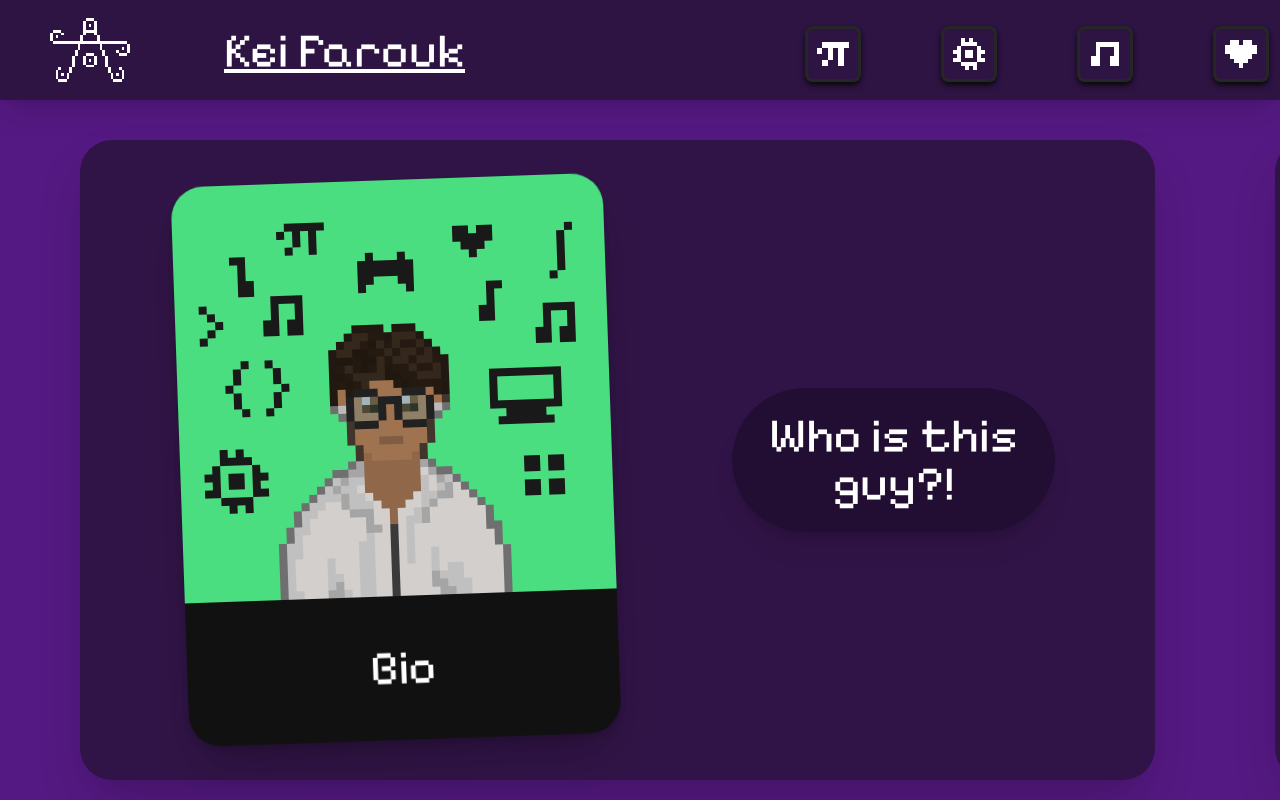
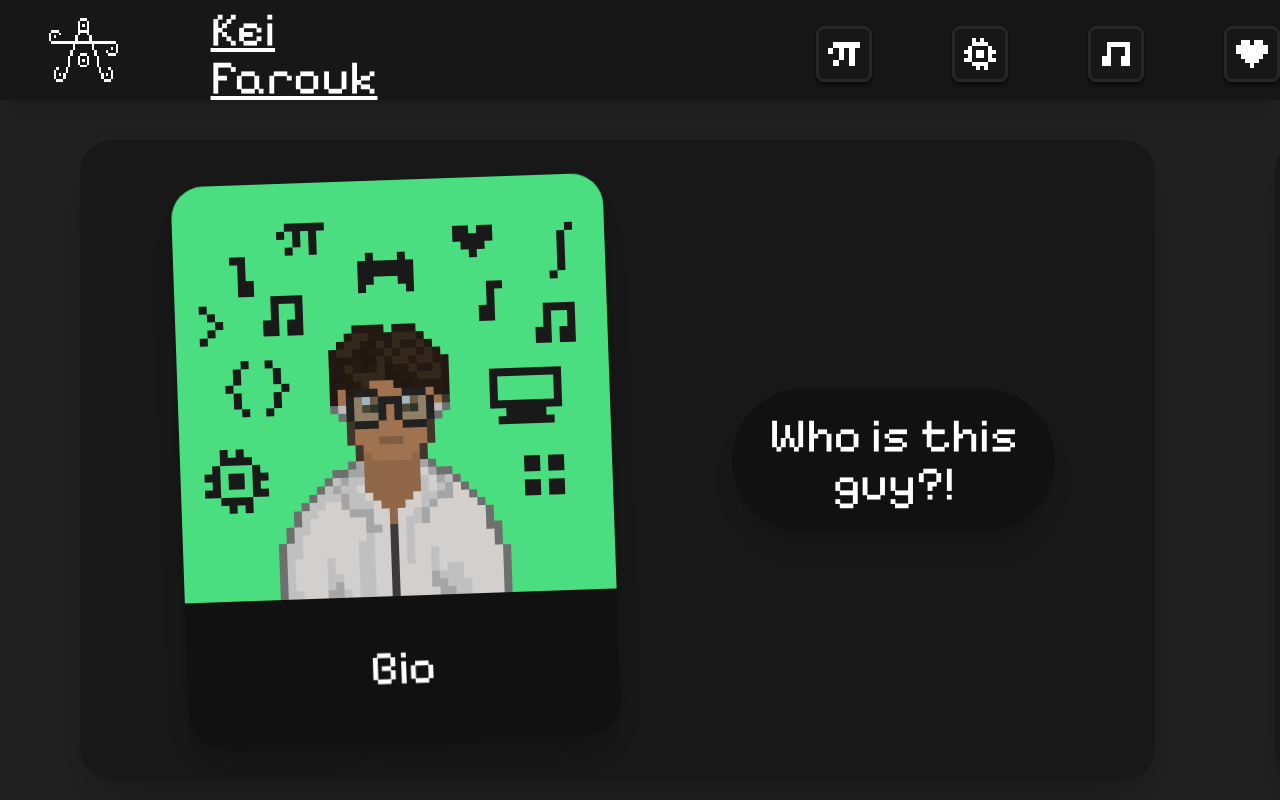
Before and after one commit to CadmusKei/Portfolio, a React (Vite) app: page / in a window 1280 px wide. Built offline with nearby package versions, Linux system fonts and the light colour scheme.

Commit message:
Changed method

```diff
--- a/src/App.jsx
+++ b/src/App.jsx
@@ -35,7 +35,7 @@ function App() {
         <Nav />
         <div
             ref={scrollRef}
-          className="flex space-x-30 w-full h-screen bg-[#551983] overflow-x-hidden overflow-y-hidden items-center px-20">
+          className="flex space-x-30 w-full h-screen bg-[#212121] overflow-x-hidden overflow-y-hidden items-center px-20">
           <Poster name="Bio" desc="Who is this guy?!" image={posterImage} className="mt-40"/>
           <Poster name="Projects" desc="A peak inside the Github vault"  image={CSImage} className="mt-40"/>
           <Poster name="Music" desc="Lo-fi beats to debug to"  image={musicImage} className="mt-40"/>
--- a/src/components/Nav.jsx
+++ b/src/components/Nav.jsx
@@ -13,9 +13,9 @@ function Nav() {
       <div className="w-full h-25 bg-[#1111118e] fixed shadow-xl z-50">
         <div className="flex pl-10 w-full h-full items-center space-x-20">
           <div className="flex items-center justify-center w-25 h-20"><img src={iconPath} alt="" className="h-[80%] w-[80%]" /></div>
-          <div className="flex items-baseline mt-2">
+          <div className="flex w-full items-center mt-2">
             <Title className="pl-1 underline" name="Kei Farouk"/>
-            <div className="flex space-x-20 ml-85">
+            <div className="flex space-x-20 ml-[40%]">
               <Icon path={piIcon} scalar="w-8 h-6 " hoverColour="hover:border-emerald-200 hover:bg-emerald-800" />
               <Icon path={chipIcon} scalar="w-8 h-8 " hoverColour="hover:border-purple-400 hover:bg-purple-900"   />
               <Icon path={quaverIcon} scalar="w-7 h-6 " hoverColour="hover:border-cyan-200  hover:bg-cyan-600 "/>
--- a/src/components/Poster.jsx
+++ b/src/components/Poster.jsx
@@ -8,7 +8,7 @@ function Poster({className, name, desc, image}) {
   return (
     <>
       {/* Poster dividing blocks */}
-      <div className={`flex w-[96%] flex-shrink-0 h-[80%] justify-center items-center space-x-30 mt-30 rounded-4xl bg-[#11111183] shadow-2xl`}>
+      <div className={`flex w-[96%] shrink-0 h-[80%] justify-center items-center space-x-30 mt-30 rounded-4xl bg-[#11111183] shadow-2xl`}>
         <Block width="w-108" height="h-140" className="shadow-2xl -rotate-2 hover:rotate-2 transition duration-700">
           <div className="flex flex-col h-full w-full items-center">
             <AnimatedCover src={image} height="h-116" width="w-full"/>
```
